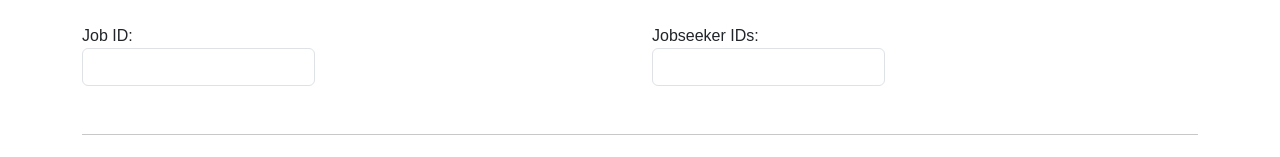
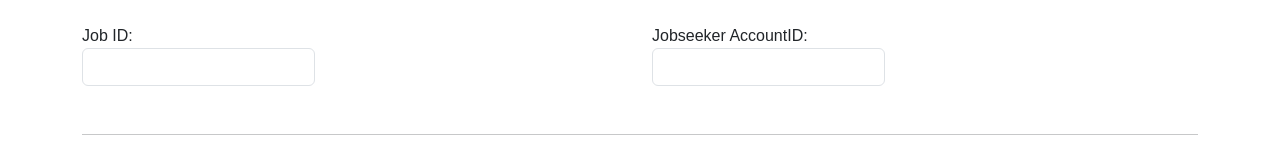
Before and after one commit to seshumadhav/amplify-react-graphql, a React (Create React App) app: page / in a window 1280 px wide. Shown: the top 157 px of the page. Built offline with nearby package versions, Linux system fonts and the light colour scheme.

Commit message:
Typo in button label

```diff
--- a/src/App.js
+++ b/src/App.js
@@ -66,7 +66,7 @@ const App = () => {
           </div>
           <div className="col-md-6 mb-3">
             <label className="form-label">
-              Jobseeker IDs:
+              Jobseeker AccountID:
               <input
                 type="text"
                 className="form-control"
```
